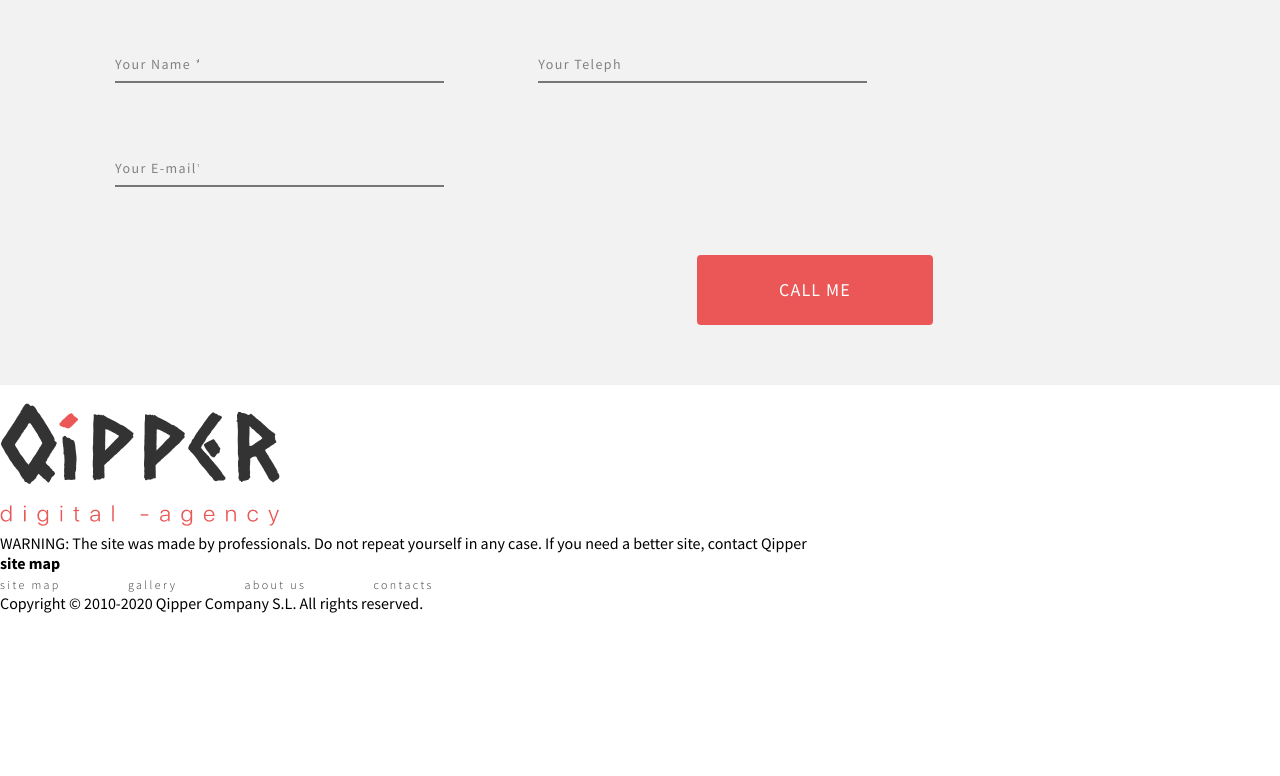
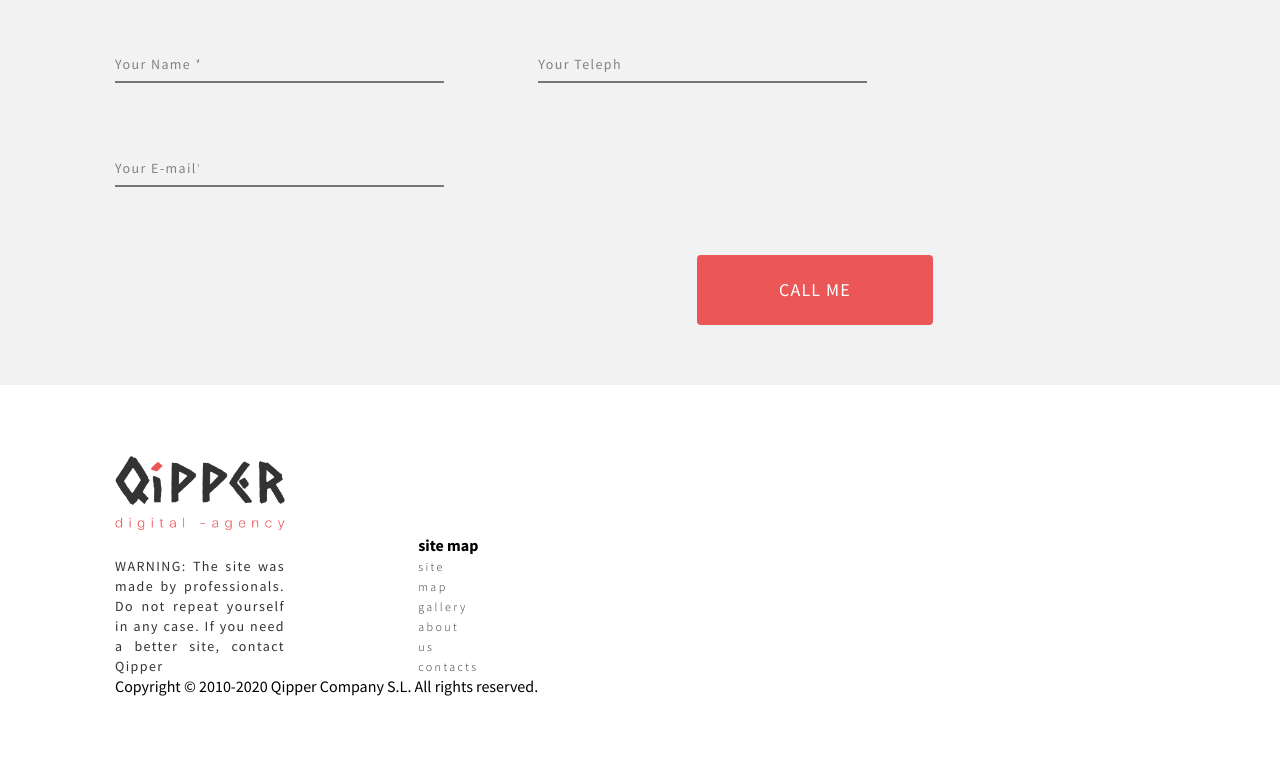
Before and after one commit to JoaoLuizMelo/quipper, a plain HTML site: page index.html in a window 1280 px wide. Shown: the part 2978-3754 px from the top of the page. Before the commit the page ends 3591 px from the top, so only its background shows below. Drawn offline with Linux system fonts and the light colour scheme.

Commit message:
Estilizando a ultima parte do site

```diff
--- a/index.html
+++ b/index.html
@@ -81,7 +81,8 @@
     </section>
     <section class="fourthSection">
         <h2 class="fourthSectionTitle">FILL OUT THE APPLICATION FORM AND WE WILL CALL YOU</h2>
-        <p class="fourthSectionText">You will be answered by our qualified employee who will help you with the selection and completion of the
+        <p class="fourthSectionText">You will be answered by our qualified employee who will help you with the selection
+            and completion of the
             technical task. You only need to leave your own data.
             Check that the information is filled in correctly.</p>
         <input type="text" placeholder="Your Name *">
@@ -90,21 +91,23 @@
         <button class="callMe">CALL ME</button>
 
     </section>
-    <footer>
-        <div>
-            <img src="/img/logo 2.png" alt="Logo">
-            <p>WARNING: The site was made by professionals. Do not repeat yourself in any case. If you need a better
+    <section class="lastSection">
+        <div class="lastContainerOne">
+            <img src="/img/logo 2.png" alt="Logo" class="lastSectionimg">
+            <p class="lastSectionText">WARNING: The site was made by professionals. Do not repeat yourself in any case. If you need a better
                 site, contact Qipper</p>
         </div>
-        <div>
+        <div class="lastContainerTwo">
             <h4>site map</h4>
             <a>site map</a>
             <a>gallery</a>
             <a>about us</a>
             <a>contacts</a>
         </div>
+        <footer>
             <p>Copyright © 2010-2020 Qipper Company S.L. All rights reserved.</p>
         </footer>
+    </section>
 </body>
 
 </html>
--- a/style.css
+++ b/style.css
@@ -355,3 +355,37 @@ input::placeholder {
 .callMe:active{
     opacity: .4;
 }
+
+.lastSection {
+    height: 391px;
+    padding: 60px 115px;
+}
+
+.lastSectionimg{
+    width: 170px;
+    height: 87px;
+    margin-bottom: 20px;
+
+}
+
+.lastContainerOne{
+    width: 170px;
+    display: inline-block;
+    margin-right: 130px;
+}
+
+.lastSectionText {
+    font-style: normal;
+    font-weight: 400;
+    font-size: 14px;
+    line-height: 20px;
+    text-align: justify;
+    letter-spacing: 0.1em;
+    color: #333333;
+
+}
+
+.lastContainerTwo{
+    width: 64px;
+    display:inline-block;
+}
```
Lines whose indentation alone changed are shown as unchanged.
